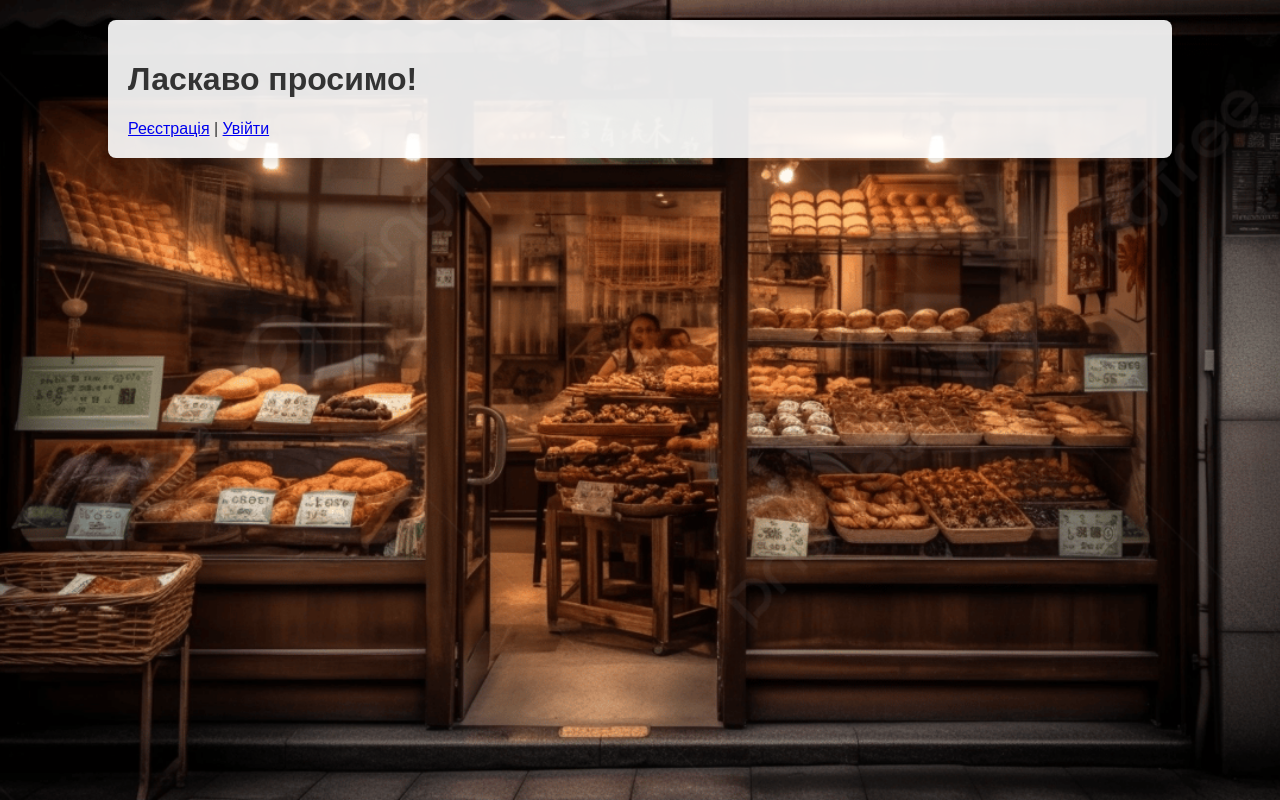
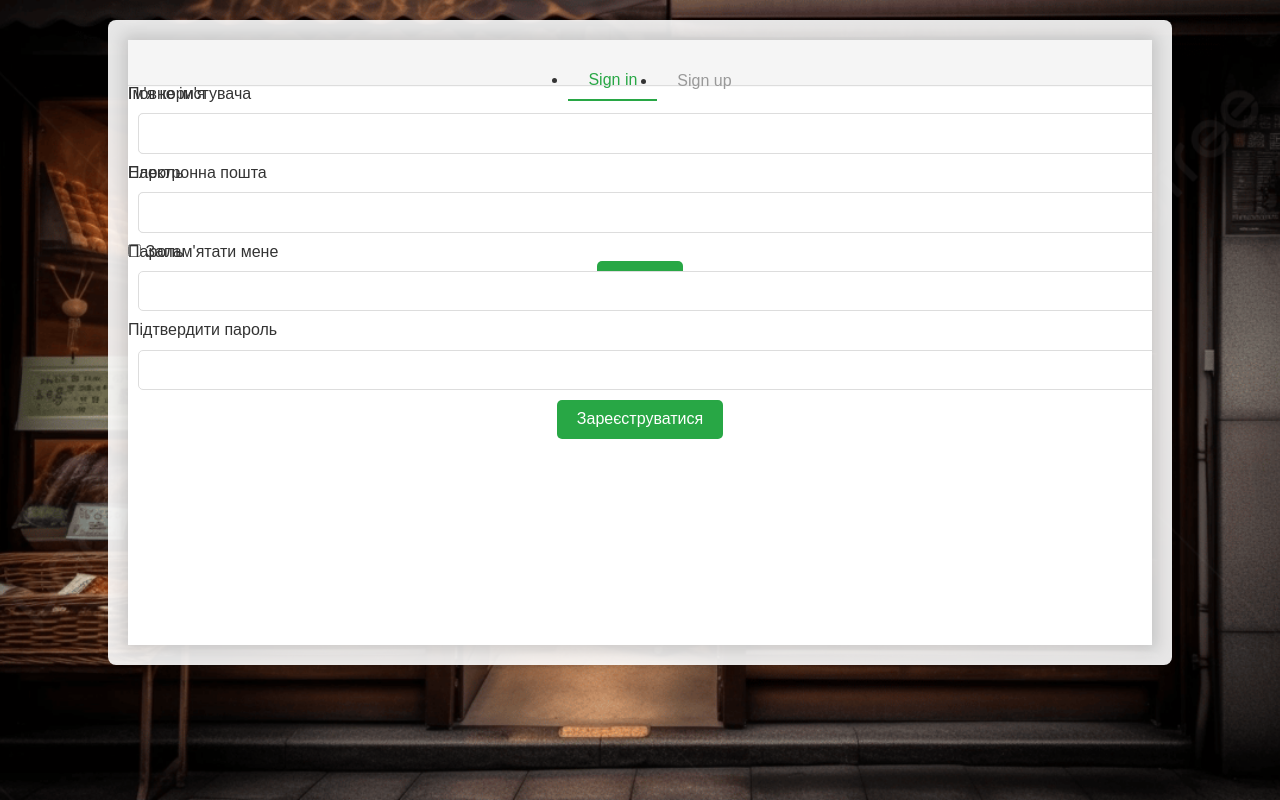
Before and after one commit to dajnoven/mysite, a Flask app: page / in a window 1280 px wide. Run offline with Flask 3, Linux system fonts and the light colour scheme; some libraries are stand-ins or nearby versions.

Commit message:
Изменения 07.12.2024

```diff
--- a/app.py
+++ b/app.py
@@ -39,13 +39,14 @@
 @app.route('/register', methods=['GET', 'POST'])
 def register():
     if request.method == 'POST':
-        username = request.form['username']
+        fullname = request.form['fullname']
+        email = request.form['email']
         password = request.form['password']
         hashed_password = generate_password_hash(password, method='sha256')
         # Сохранение данных пользователя в Excel файл
-        save_user_to_excel(username, hashed_password)
+        save_user_to_excel(fullname, email, hashed_password)
         return redirect(url_for('login'))
-    return render_template('register.html')
+    return redirect(url_for('index'))
 
 
 @app.route('/login', methods=['GET', 'POST'])
@@ -63,7 +64,7 @@
         except Exception as e:
             print(f"Ошибка при чтении файла Excel: {e}")
         return 'Invalid username or password'
-    return render_template('login.html')
+    return redirect(url_for('index'))
 
 
 @app.route('/logout')
@@ -75,7 +76,7 @@
 @app.route('/order_form', methods=['GET', 'POST'])
 def order_form():
     if 'username' not in session:
-        return redirect(url_for('login'))
+        return redirect(url_for('index'))
     # При первой загрузке страницы загружаем данные для обоих вариантов
     variant1_data = read_excel("Вариант1")
     variant2_data = read_excel("Вариант2")
--- a/static/style.css
+++ b/static/style.css
@@ -148,3 +148,141 @@
         width: 100%;
     }
 }
+
+/* Additional styles for login/register form */
+
+.frame {
+    position: relative;
+    width: 100%;
+    height: 600px;
+    margin: 0 auto;
+    background: #fff;
+    border-top: solid 5px #f5f5f5;
+    overflow: hidden;
+    box-shadow: 0 0 15px 5px rgba(0, 0, 0, 0.15);
+    transition: all 0.5s ease;
+}
+
+.frame-long {
+    height: 700px;
+}
+
+.frame-short {
+    height: 300px;
+}
+
+.form-signin,
+.form-signup {
+    position: absolute;
+    top: 40px;
+    left: 0;
+    width: 100%;
+    transition: all 0.5s ease;
+}
+
+.form-signin-left {
+    transform: translateX(-100%);
+    transition: all 0.5s ease;
+}
+
+.form-signup-left {
+    transform: translateX(0);
+    transition: all 0.5s ease;
+}
+
+.nav {
+    position: absolute;
+    width: 100%;
+    height: 40px;
+    background: #f5f5f5;
+    box-shadow: 0 0 1px 1px #ddd;
+    z-index: 1;
+}
+
+.nav-up {
+    transform: translateY(-100%);
+    transition: all 0.5s ease;
+}
+
+.links {
+    display: flex;
+    justify-content: center;
+    align-items: center;
+    height: 100%;
+}
+
+.links a {
+    text-decoration: none;
+    color: #333;
+    padding: 10px 20px;
+    display: block;
+    font-size: 16px;
+    transition: all 0.3s ease;
+}
+
+.signin-active a {
+    color: #28a745;
+    border-bottom: solid 2px #28a745;
+}
+
+.signup-active a {
+    color: #28a745;
+    border-bottom: solid 2px #28a745;
+}
+
+.signup-inactive a,
+.signin-inactive a {
+    color: #999;
+}
+
+.form-styling {
+    width: calc(100% - 20px);
+    padding: 10px;
+    margin: 10px 10px;
+    border: 1px solid #ddd;
+    border-radius: 5px;
+    font-size: 16px;
+}
+
+.btn-animate {
+    display: flex;
+    justify-content: center;
+}
+
+.btn-animate-grow {
+    transform: scale(1.05);
+    transition: all 0.3s ease;
+}
+
+.btn-signin,
+.btn-signup {
+    background-color: #28a745;
+    color: #fff;
+    padding: 10px 20px;
+    border: none;
+    border-radius: 5px;
+    cursor: pointer;
+    transition: all 0.3s ease;
+}
+
+.forgot {
+    text-align: center;
+    padding: 20px;
+}
+
+.forgot a {
+    color: #28a745;
+}
+
+.forgot-left {
+    transform: translateX(-100%);
+    transition: all 0.5s ease;
+}
+
+.welcome-left,
+.cover-photo-down,
+.profile-photo-down,
+.btn-goback-up,
+.forgot-fade {
+    display: none;
+}
--- a/templates/index.html
+++ b/templates/index.html
@@ -4,14 +4,50 @@
     <meta charset="UTF-8">
     <meta name="viewport" content="width=device-width, initial-scale=1.0">
     <title>VIP Випічка для B2B клієнтів</title>
+    <link rel="stylesheet" href="https://cdnjs.cloudflare.com/ajax/libs/normalize/8.0.1/normalize.min.css">
+    <link rel="stylesheet" href="https://cdnjs.cloudflare.com/ajax/libs/font-awesome/6.0.0-beta3/css/all.min.css">
     <link rel="stylesheet" href="/static/style.css">
 </head>
 <body>
 <div class="container">
-    <h1>Ласкаво просимо!</h1>
-    <div>
-        <a href="/register">Реєстрація</a> | <a href="/login">Увійти</a>
+    <div class="frame">
+        <div class="nav">
+            <ul class="links">
+                <li class="signin-active"><a class="btn">Sign in</a></li>
+                <li class="signup-inactive"><a class="btn">Sign up</a></li>
+            </ul>
+        </div>
+        <form class="form-signin" action="" method="post">
+            <label for="username">Ім'я користувача</label>
+            <input class="form-styling" type="text" id="username" name="username" required>
+            <label for="password">Пароль</label>
+            <input class="form-styling" type="password" id="password" name="password" required>
+            <input type="checkbox" id="checkbox"/>
+            <label for="checkbox"><span class="ui"></span>Запам'ятати мене</label>
+            <div class="btn-animate">
+                <button class="btn-signin" type="submit">Увійти</button>
+            </div>
+        </form>
+        <form class="form-signup" action="" method="post">
+            <label for="fullname">Повне ім'я</label>
+            <input class="form-styling" type="text" id="fullname" name="fullname" required>
+            <label for="email">Електронна пошта</label>
+            <input class="form-styling" type="email" id="email" name="email" required>
+            <label for="password">Пароль</label>
+            <input class="form-styling" type="password" id="password" name="password" required>
+            <label for="confirmpassword">Підтвердити пароль</label>
+            <input class="form-styling" type="password" id="confirmpassword" name="confirmpassword" required>
+            <div class="btn-animate">
+                <button class="btn-signup" type="submit">Зареєструватися</button>
+            </div>
+        </form>
+        <div class="forgot">
+            <a href="#">Забули пароль?</a>
+        </div>
     </div>
 </div>
+<script src='http://cdnjs.cloudflare.com/ajax/libs/jquery/2.1.3/jquery.min.js'></script>
+<script src='http://cdnjs.cloudflare.com/ajax/libs/angular.js/1.3.14/angular.min.js'></script>
+<script src="/static/js/index.js"></script>
 </body>
 </html>
```
Also changed, not shown: static/js/index.js (added, +32 -0 lines), templates/login.html (deleted, +0 -25 lines), templates/register.html (deleted, +0 -25 lines).
